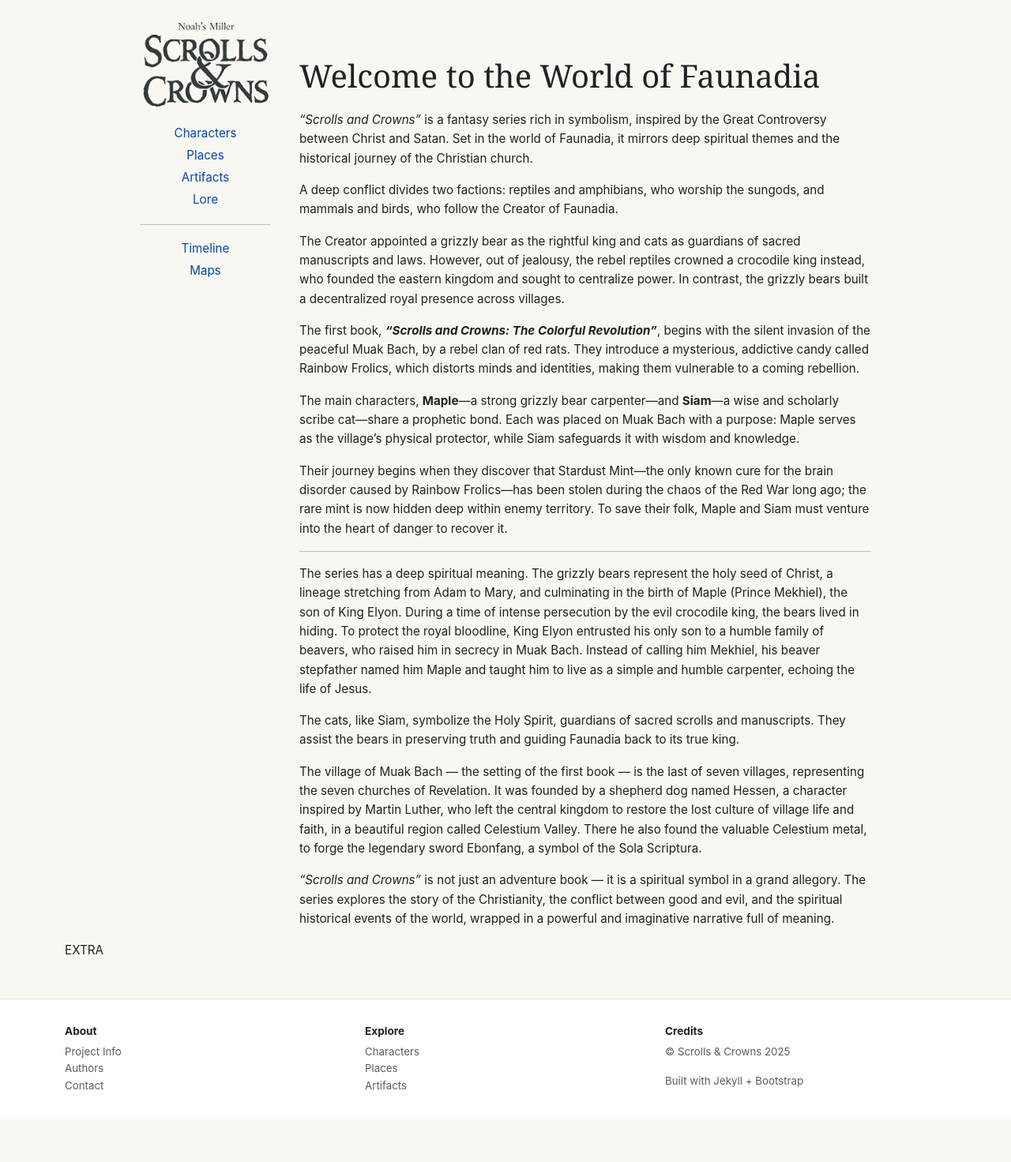
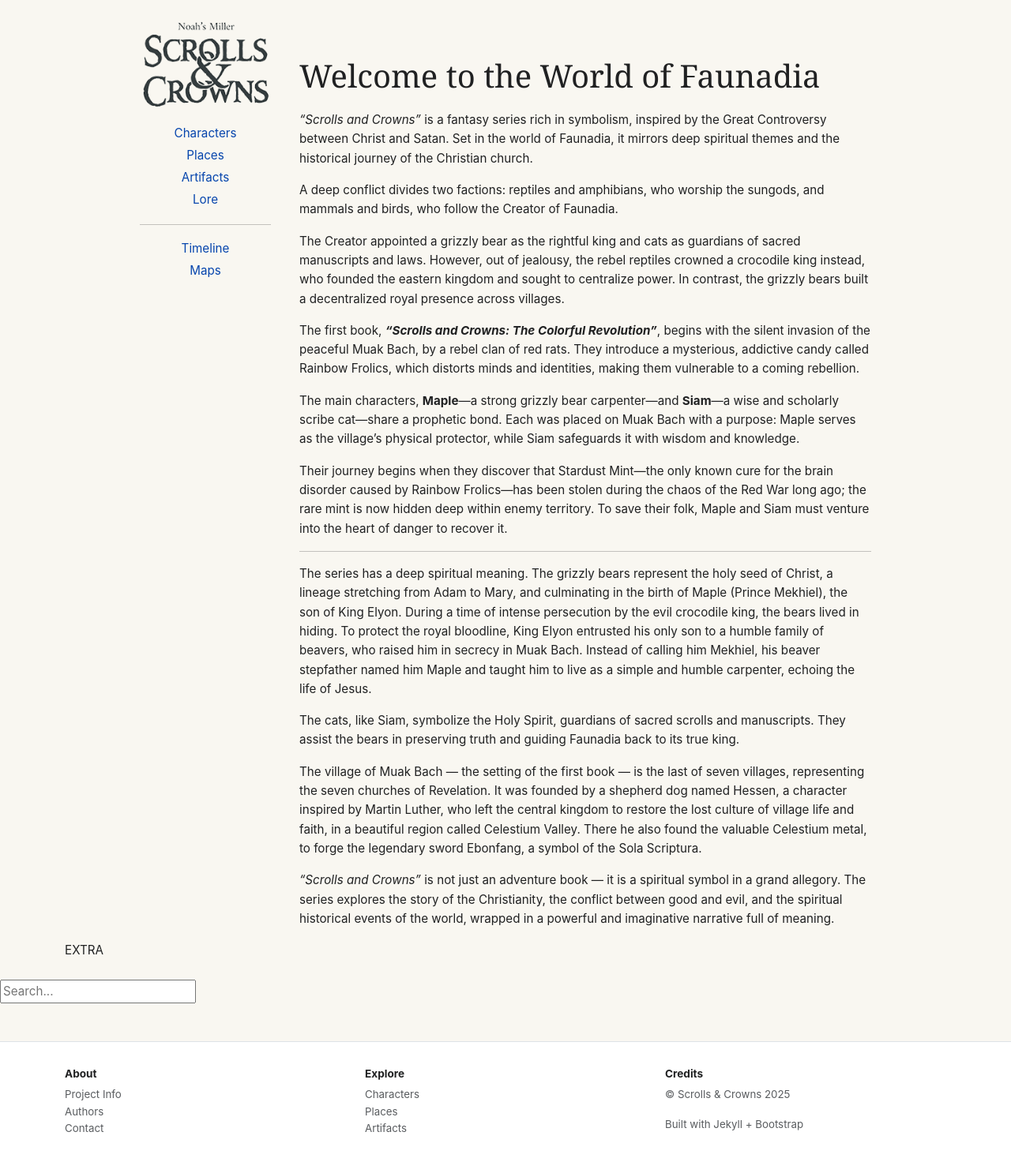
Before and after one commit to scrollsandcrowns/Wiki, a Jekyll site: the page built from index.html, in a window 1280 px wide. Shown: the whole page at 79% size. Built offline with Jekyll 4.4.1, drawn with Linux system fonts in a browser that asks for light colours; before the commit the page ends 1418 px from its top, so only the background shows below that.

Commit message:
Update default.html

```diff
--- a/_layouts/default.html
+++ b/_layouts/default.html
@@ -26,6 +26,9 @@
     </div>
   </div>
 
+  <input type="text" id="search-input" placeholder="Search...">
+<ul id="results"></ul>
+
   {% include footer.html %}
 
   <script src="https://cdn.jsdelivr.net/npm/bootstrap@5.3.2/dist/js/bootstrap.bundle.min.js"></script>
```
